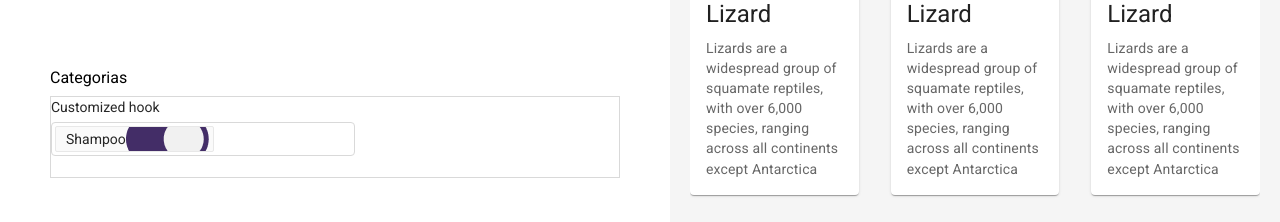
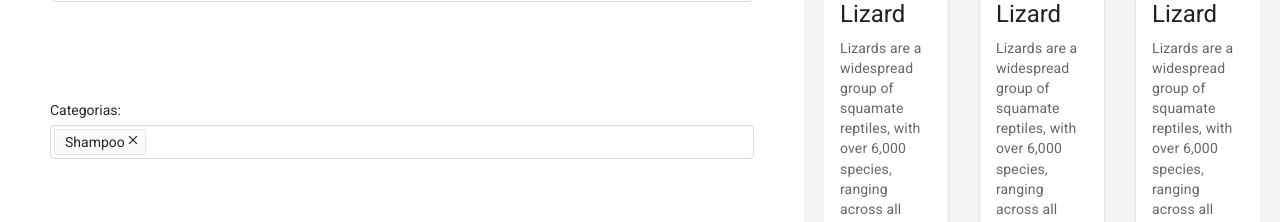
Before and after one commit to B2BSustentable/COSMEET, a React (Vite) app in the folder frontend-react/: page /home in a window 1280 px wide. Shown: the part 348-570 px from the top of the page. Built offline with nearby package versions, Linux system fonts and the light colour scheme.

Commit message:
configurando search category

```diff
--- a/frontend-react/src/component/SearchCategory.jsx
+++ b/frontend-react/src/component/SearchCategory.jsx
@@ -1,7 +1,7 @@
 import * as React from 'react';
 import PropTypes from 'prop-types';
 import { useAutocomplete } from '@mui/base/useAutocomplete';
-import logo from "../assets/logo.png"
+import close from "../assets/close.png"
 import { styled } from '@mui/material/styles';
 import { autocompleteClasses } from '@mui/material/Autocomplete';
 
@@ -22,7 +22,7 @@ const Label = styled('label')`
 
 const InputWrapper = styled('div')(
   ({ theme }) => `
-  width: 300px;
+  width: 700px;
   border: 1px solid ${theme.palette.mode === 'dark' ? '#434343' : '#d9d9d9'};
   background-color: ${theme.palette.mode === 'dark' ? '#141414' : '#fff'};
   border-radius: 4px;
@@ -62,7 +62,9 @@ function Tag(props) {
   return (
     <div {...other}>
       <span>{label}</span>
-      <img src={logo} alt=""  />
+      <button onClick={onDelete} style={{ padding: '2px', border: 'none', background: 'none' }}>
+        <img src={close} alt="" style={{ width: '12px', height: '12px' }} />
+      </button>
     </div>
   );
 }
@@ -73,8 +75,8 @@ Tag.propTypes = {
 };
 
 const StyledTag = styled(Tag)(
-  ({ theme }) => `
-  display: flex;
+  ({ theme }) => `display: flex;
+  justify-content: center;
   align-items: center;
   height: 24px;
   margin: 2px;
@@ -121,6 +123,7 @@ const Listbox = styled('ul')(
   border-radius: 4px;
   box-shadow: 0 2px 8px rgba(0, 0, 0, 0.15);
   z-index: 1;
+
 
   & li {
     padding: 5px 12px;
@@ -178,7 +181,7 @@ export default function SearchCategory() {
   return (
     <Root>
       <div {...getRootProps()}>
-        <Label {...getInputLabelProps()}>Customized hook</Label>
+        <Label {...getInputLabelProps()}>Categorias:</Label>
         <InputWrapper ref={setAnchorEl} className={focused ? 'focused' : ''}>
           {value.map((option, index) => (
             <StyledTag label={option.title} {...getTagProps({ index })} />
@@ -200,10 +203,10 @@ export default function SearchCategory() {
 }
 
 const categories = [
-  { title: 'Batom' },
-  { title: 'Shampoo' },
-  { title: 'Creme' },
-  { title: 'Condicionador' },
-  { title: 'Delineador' },
+  { title: 'Batom', id: 1 },
+  { title: 'Shampoo', id: 2 },
+  { title: 'Creme', id: 3 },
+  { title: 'Condicionador', id:4 },
+  { title: 'Delineador', id: 5 },
 
 ];
--- a/frontend-react/src/page/aplicacao/Home.jsx
+++ b/frontend-react/src/page/aplicacao/Home.jsx
@@ -41,10 +41,7 @@ export default function Home() {
             </div>
           </div>
           <div className={styles.category}>
-            <span>Categorias</span>
-            <div className={styles.box_category}>
               <SearchCategory key={1}/>
-            </div>
           </div>
           <div className={styles.end}>
             <b>PREMIUM</b>
--- a/frontend-react/src/page/aplicacao/Home.module.css
+++ b/frontend-react/src/page/aplicacao/Home.module.css
@@ -54,12 +54,6 @@
   gap: 10px;
 }
 
-.box_category {
-  height: 10vh;
-  background-color: #ffffff;
-  border: 1px solid #d9d9d9;
-}
-
 .end {
   display: flex;
   justify-content: space-between;
```
Also changed, not shown: frontend-react/src/assets/close.png (added).
